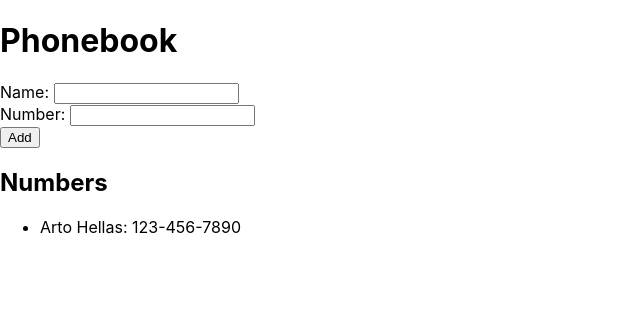
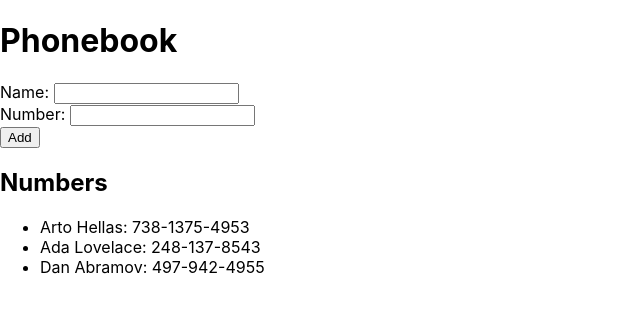
Before and after one commit to b-capra/fullstackopen, a React (Create React App) app in the folder part2/phonebook/: page / in a window 1280 px wide. Shown: the top 312 px of the page, without its empty margins (0-640 px from the left). Built offline with nearby package versions, Linux system fonts and the light colour scheme; the HTML template or start-up script is replaced by a standard one.

Commit message:
Add dummy data

```diff
--- a/part2/phonebook/src/App.js
+++ b/part2/phonebook/src/App.js
@@ -4,10 +4,9 @@ import {useState} from 'react'
 
 const App = () => {
   const [persons, setPersons] = useState([
-    {
-      name: 'Arto Hellas',
-      number: '123-456-7890'
-    }
+    {name: 'Arto Hellas', number: '738-1375-4953'},
+    {name: 'Ada Lovelace', number: '248-137-8543'},
+    {name: 'Dan Abramov', number: '497-942-4955'}
   ])
   const [newName, setNewName] = useState('')
   const [newNum, setNewNum] = useState('')
```
